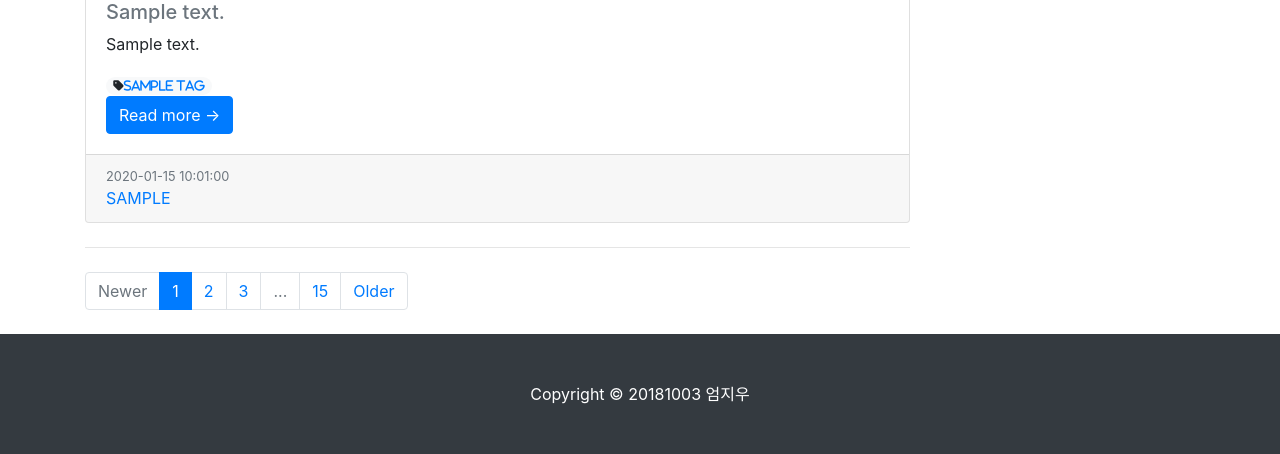
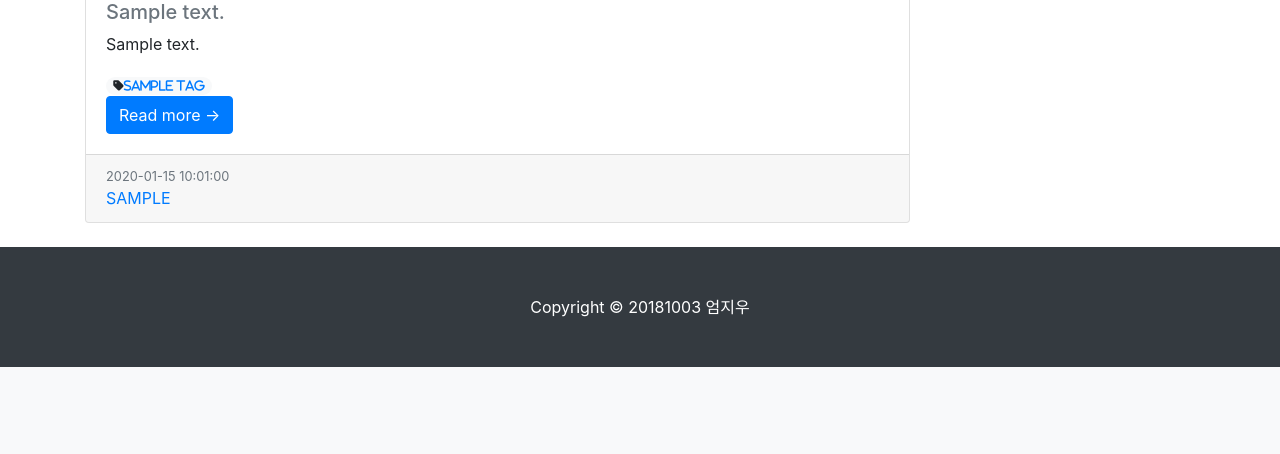
Before and after one commit to umjiwoo/internet_programming, a Django app: page /blog/ in a window 1280 px wide. Shown: the part 791-1245 px from the top of the page. After the commit the page ends 1158 px from the top, so only its background shows below. Run offline with Django 4.2, Linux system fonts and the light colour scheme; tables that the repository leaves empty hold one stand-in row (values such as "Sample post"); grey boxes marked "Sample" are stand-in pictures; some libraries are stand-ins or nearby versions.

Commit message:
여러 페이지에 나누어 보여주기

```diff
--- a/myBlog/templates/myBlog/post_list.html
+++ b/myBlog/templates/myBlog/post_list.html
@@ -65,16 +65,22 @@
 {% endif %}
 
 <!-- Pagination-->
+{% if is_paginated %}
 <nav aria-label="Pagination">
     <hr class="my-0"/>
-    <ul class="pagination justify-center my-4">
+    <ul class="pagination justify-content-center my-4">
+        {% if page_obj.has_previous %}
+        <li class="page-item"><a class="page-link" href="?page={{page_obj.previous_page_number}}" tabindex="-1" aria-disabled="true">Newer</a></li>
+        {% else %}
         <li class="page-item disabled"><a class="page-link" href="#" tabindex="-1" aria-disabled="true">Newer</a></li>
-        <li class="page-item active" aria-current="page"><a class="page-link" href="#!">1</a></li>
-        <li class="page-item"><a class="page-link" href="#!">2</a></li>
-        <li class="page-item"><a class="page-link" href="#!">3</a></li>
-        <li class="page-item disabled"><a class="page-link" href="#!">...</a></li>
-        <li class="page-item"><a class="page-link" href="#!">15</a></li>
-        <li class="page-item"><a class="page-link" href="#!">Older</a></li>
+        {% endif %}
+
+        {% if page_obj.has_next %}
+        <li class="page-item"><a class="page-link" href="?page={{page_obj.next_page_number}}" tabindex="-1" aria-disabled="true">Older</a></li>
+        {% else %}
+        <li class="page-item disabled"><a class="page-link" href="#!">Older</a></li>
+        {% endif %}
     </ul>
 </nav>
+{% endif %}
 {% endblock %}
--- a/myBlog/urls.py
+++ b/myBlog/urls.py
@@ -13,6 +13,7 @@ urlpatterns = [
     path('create_post/', views.PostCreate.as_view()),
     path('update_post/<int:pk>/', views.PostUpdate.as_view()),
     path('<int:pk>/new_comment', views.new_comment),
+    path('update_comment/<int:pk>/', views.CommentUpdate.as_view()),
     path('category/<str:slug>/', views.category_page),
     path('tag/<str:slug>/', views.tag_page),
 ]
--- a/myBlog/views.py
+++ b/myBlog/views.py
@@ -1,7 +1,7 @@
 from django.contrib.auth.mixins import LoginRequiredMixin, UserPassesTestMixin
 from django.shortcuts import render, redirect
 from django.views.generic import ListView, DetailView, CreateView, UpdateView
-from myBlog.models import Post, Category, Tag
+from myBlog.models import Post, Category, Tag, Comment
 from django.core.exceptions import PermissionDenied
 from django.utils.text import slugify
 from .forms import CommentForm
@@ -23,6 +23,7 @@ from django.shortcuts import get_object_or_404
 class PostList(ListView):
     model = Post
     ordering = '-pk'
+    paginate_by = 5
 
     # 매개변수 => post_list
 
@@ -153,6 +154,19 @@ def new_comment(request, pk):
         raise PermissionDenied
 
 
+class CommentUpdate(LoginRequiredMixin, UpdateView):
+    model = Comment
+    form_class = CommentForm
+
+    # 템플릿 매개변수 -> comment_form.html
+
+    def dispatch(self, request, *args, **kwargs):
+        if request.user.is_authenticated and request.user == self.get_object().author:
+            return super(CommentUpdate, self).dispatch(request, *args, **kwargs)
+        else:
+            raise PermissionDenied
+
+
 def category_page(request, slug):
     if slug == 'no_category':
         category = '미분류'
```
Also changed, not shown: myBlog/templates/myBlog/post_detail.html (+15 -4 lines).
